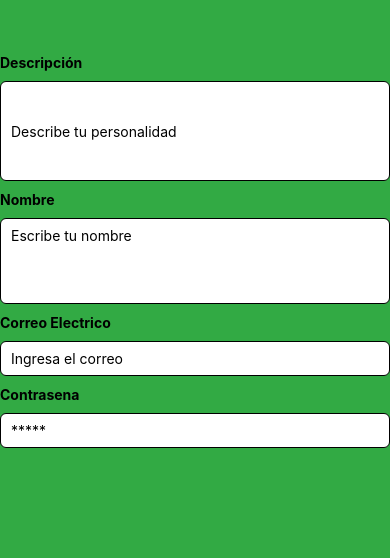
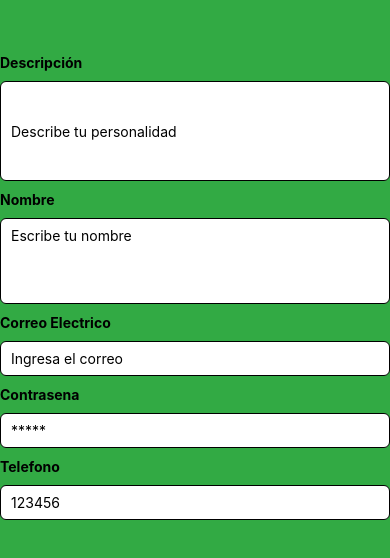
Before and after one commit to Kevinosorio77/Proyecto_Expo, a React Native app: screen / in a window 390 px wide. Shown: the top 558 px of the page. Built offline with nearby package versions, Linux system fonts and the light colour scheme.

Commit message:
agregar telefono

```diff
--- a/src/pages/Formulario.js
+++ b/src/pages/Formulario.js
@@ -15,6 +15,9 @@
 
 <Text style={styles.label}>Contrasena</Text>
       <TextInput style={styles.input} placeholder="*****" secureTextEntry />
+
+      <Text style={styles.label}>Telefono</Text>
+      <TextInput style={styles.input} placeholder="123456" keyboardType="phone-pad"/>
 
     </SafeAreaView>
   );
```
